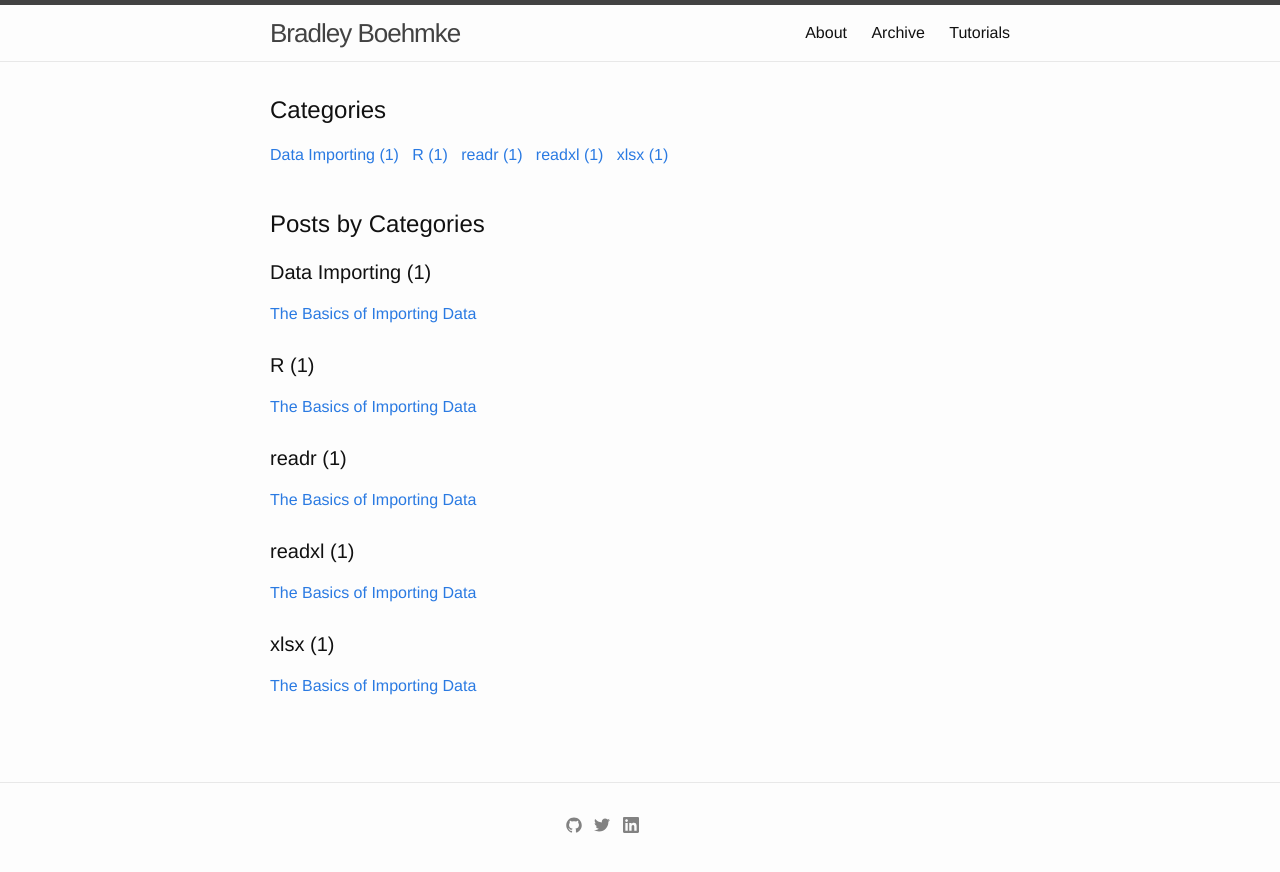
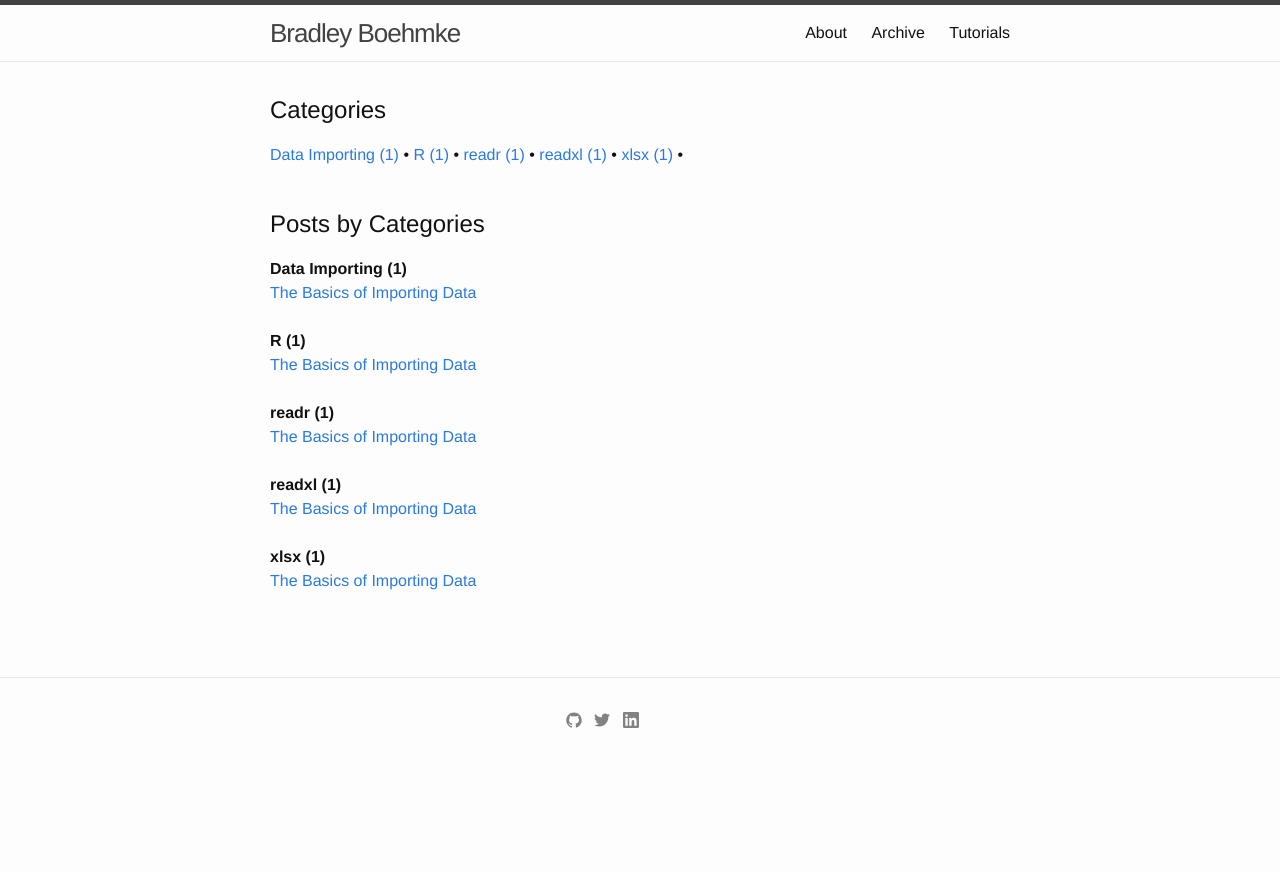
Before and after one commit to bradleyboehmke/bradleyboehmke, a Jekyll site: the page built from archivebycategory.md, in a window 1280 px wide. Shown: the top 872 px of the page. Built offline with Jekyll 4.4.1, drawn with Linux system fonts in a browser that asks for light colours.

Commit message:
Update archivebycategory.md

```diff
--- a/archivebycategory.md
+++ b/archivebycategory.md
@@ -14,7 +14,7 @@
         <a href="#{{ category | first | slugify }}">
                 {{ category[0] | replace:'-', ' ' }} ({{ category | last | size }})
         </a>
-        &nbsp;
+        &bull;
     </span>
     {% endfor %}
 </div>
@@ -25,7 +25,7 @@
 
 <div id="index">
     {% for category in categories %}
-    <a name="{{ category[0] }}"></a><h4>{{ category[0] | replace:'-', ' ' }} ({{ category | last | size }}) </h4>
+    <a name="{{ category[0] }}"></a><strong>{{ category[0] | replace:'-', ' ' }} ({{ category | last | size }}) </strong><br>
     {% assign sorted_posts = site.posts | sort: 'title' %}
     {% for post in sorted_posts %}
     {%if post.categories contains category[0]%}
```
